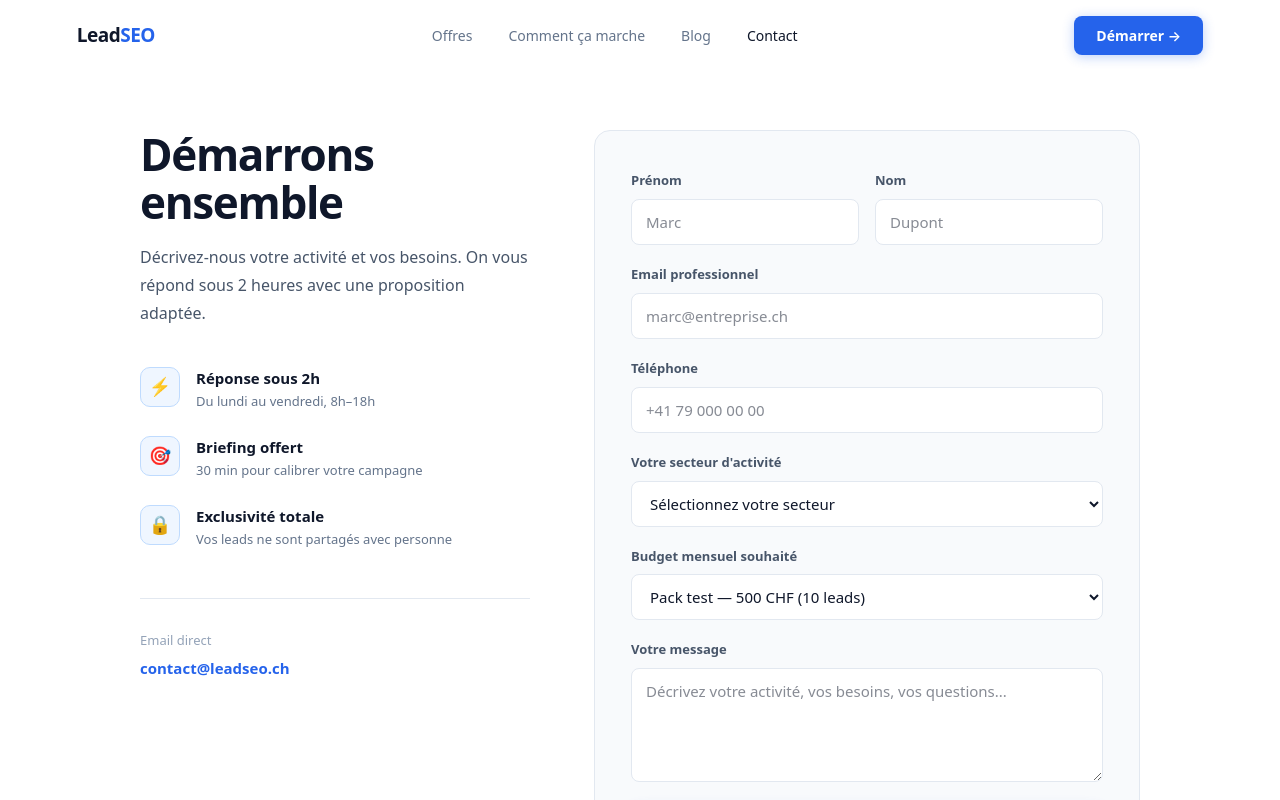
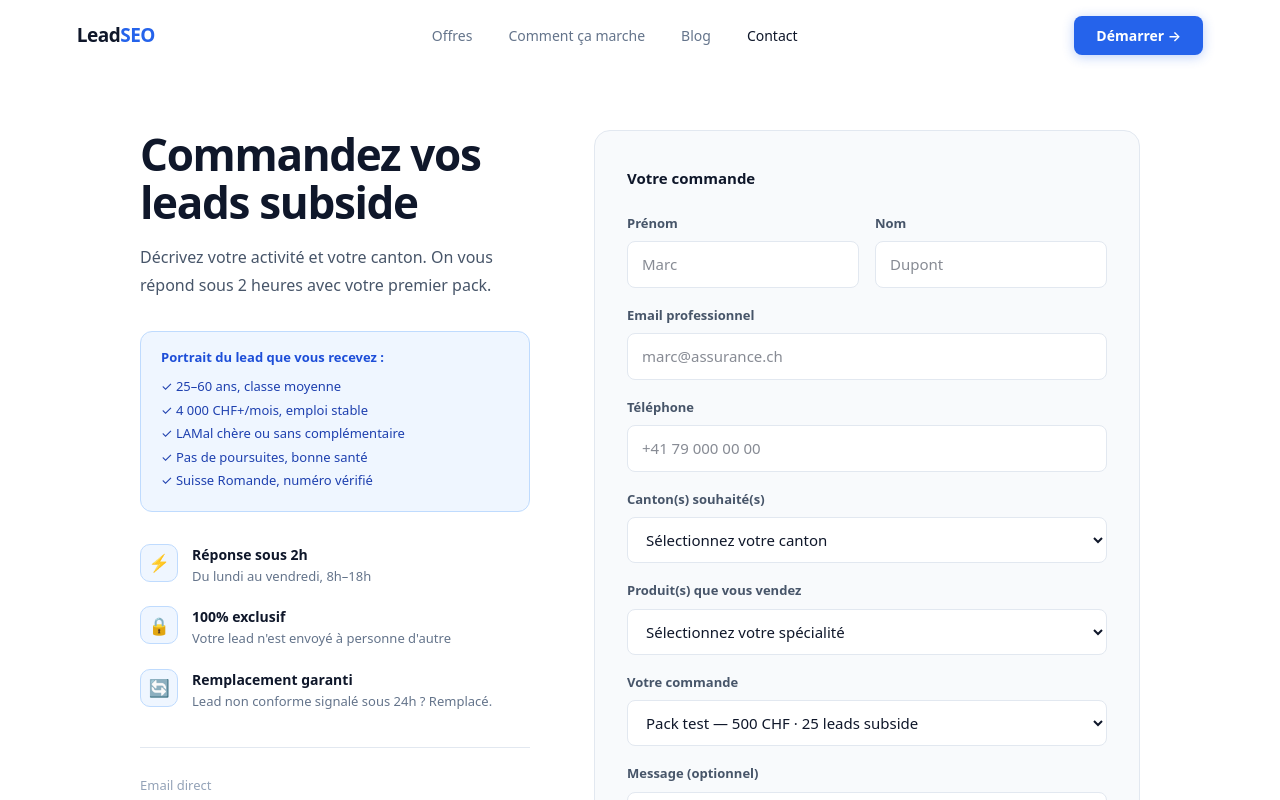
Before and after one commit to younesconseils/Leadseo, a Next.js app: page /contact in a window 1280 px wide. Shown: the top 800 px of the page. Built offline with nearby package versions, Linux system fonts and the light colour scheme.

Commit message:
Formulaire contact repositionné leads subside : canton, produit, portrait client

```diff
--- a/src/app/contact/page.tsx
+++ b/src/app/contact/page.tsx
@@ -1,8 +1,18 @@
 import type { Metadata } from 'next'
 
 export const metadata: Metadata = {
-  title: 'Contact & Commander — LeadSEO',
-  description: 'Contactez LeadSEO pour commander des leads qualifiés en Suisse. Réponse sous 2 heures.',
+  title: 'Commander des leads subside — LeadSEO',
+  description: 'Commandez vos leads subside exclusifs pour courtiers en assurance. Pack test 25 leads à 500 CHF. Réponse sous 2 heures.',
+}
+
+const inputStyle = {
+  width: '100%', background: '#fff', border: '1.5px solid #E2E8F0',
+  borderRadius: 8, padding: '11px 14px', color: '#0F172A', fontSize: 15, outline: 'none',
+  boxSizing: 'border-box' as const,
+}
+
+const labelStyle = {
+  display: 'block', fontSize: 13, fontWeight: 600, color: '#475569', marginBottom: 8,
 }
 
 export default function ContactPage() {
@@ -13,33 +23,47 @@ export default function ContactPage() {
         {/* Left */}
         <div>
           <h1 style={{ fontSize: 'clamp(28px, 3.5vw, 44px)', fontWeight: 900, color: '#0F172A', marginBottom: 16, letterSpacing: '-0.03em', lineHeight: 1.1 }}>
-            Démarrons ensemble
+            Commandez vos leads subside
           </h1>
-          <p style={{ color: '#475569', fontSize: 16, lineHeight: 1.75, marginBottom: 40 }}>
-            Décrivez-nous votre activité et vos besoins. On vous répond sous 2 heures avec une proposition adaptée.
+          <p style={{ color: '#475569', fontSize: 16, lineHeight: 1.75, marginBottom: 32 }}>
+            Décrivez votre activité et votre canton. On vous répond sous 2 heures avec votre premier pack.
           </p>
 
-          <div style={{ display: 'flex', flexDirection: 'column', gap: 24 }}>
+          {/* Portrait client */}
+          <div style={{ background: '#EFF6FF', border: '1.5px solid #BFDBFE', borderRadius: 12, padding: '16px 20px', marginBottom: 32 }}>
+            <p style={{ fontSize: 13, fontWeight: 700, color: '#1D4ED8', marginBottom: 10 }}>Portrait du lead que vous recevez :</p>
+            {[
+              '25–60 ans, classe moyenne',
+              '4 000 CHF+/mois, emploi stable',
+              'LAMal chère ou sans complémentaire',
+              'Pas de poursuites, bonne santé',
+              'Suisse Romande, numéro vérifié',
+            ].map(item => (
+              <p key={item} style={{ fontSize: 13, color: '#1E40AF', marginBottom: 4 }}>✓ {item}</p>
+            ))}
+          </div>
+
+          <div style={{ display: 'flex', flexDirection: 'column', gap: 20 }}>
             {[
               { icon: '⚡', t: 'Réponse sous 2h', d: 'Du lundi au vendredi, 8h–18h' },
-              { icon: '🎯', t: 'Briefing offert', d: '30 min pour calibrer votre campagne' },
-              { icon: '🔒', t: 'Exclusivité totale', d: 'Vos leads ne sont partagés avec personne' },
+              { icon: '🔒', t: '100% exclusif', d: 'Votre lead n\'est envoyé à personne d\'autre' },
+              { icon: '🔄', t: 'Remplacement garanti', d: 'Lead non conforme signalé sous 24h ? Remplacé.' },
             ].map(g => (
-              <div key={g.t} style={{ display: 'flex', gap: 16, alignItems: 'flex-start' }}>
+              <div key={g.t} style={{ display: 'flex', gap: 14, alignItems: 'flex-start' }}>
                 <div style={{
-                  width: 40, height: 40, borderRadius: 10, flexShrink: 0,
+                  width: 38, height: 38, borderRadius: 10, flexShrink: 0,
                   background: '#EFF6FF', border: '1.5px solid #BFDBFE',
-                  display: 'flex', alignItems: 'center', justifyContent: 'center', fontSize: 18,
+                  display: 'flex', alignItems: 'center', justifyContent: 'center', fontSize: 17,
                 }}>{g.icon}</div>
                 <div>
-                  <p style={{ fontWeight: 700, color: '#0F172A', fontSize: 15, marginBottom: 3 }}>{g.t}</p>
+                  <p style={{ fontWeight: 700, color: '#0F172A', fontSize: 14, marginBottom: 2 }}>{g.t}</p>
                   <p style={{ color: '#64748B', fontSize: 13 }}>{g.d}</p>
                 </div>
               </div>
             ))}
           </div>
 
-          <div style={{ marginTop: 48, paddingTop: 32, borderTop: '1px solid #E2E8F0' }}>
+          <div style={{ marginTop: 36, paddingTop: 28, borderTop: '1px solid #E2E8F0' }}>
             <p style={{ color: '#94A3B8', fontSize: 13, marginBottom: 6 }}>Email direct</p>
             <a href="mailto:contact@leadseo.ch" style={{ color: '#2563EB', fontSize: 15, fontWeight: 600, textDecoration: 'none' }}>
               contact@leadseo.ch
@@ -48,80 +72,74 @@ export default function ContactPage() {
         </div>
 
         {/* Form */}
-        <div style={{ background: '#F8FAFC', border: '1.5px solid #E2E8F0', borderRadius: 16, padding: '40px 36px' }}>
+        <div style={{ background: '#F8FAFC', border: '1.5px solid #E2E8F0', borderRadius: 16, padding: '36px 32px' }}>
+          <p style={{ fontSize: 15, fontWeight: 700, color: '#0F172A', marginBottom: 24 }}>Votre commande</p>
           <form
             action="https://formspree.io/f/VOTRE_ID"
             method="POST"
-            style={{ display: 'flex', flexDirection: 'column', gap: 20 }}
+            style={{ display: 'flex', flexDirection: 'column', gap: 18 }}
           >
             <div className="g-form-name">
               {[{ n: 'prenom', l: 'Prénom', p: 'Marc' }, { n: 'nom', l: 'Nom', p: 'Dupont' }].map(f => (
                 <div key={f.n}>
-                  <label style={{ display: 'block', fontSize: 13, fontWeight: 600, color: '#475569', marginBottom: 8 }}>{f.l}</label>
-                  <input name={f.n} type="text" placeholder={f.p} required style={{
-                    width: '100%', background: '#fff', border: '1.5px solid #E2E8F0',
-                    borderRadius: 8, padding: '11px 14px', color: '#0F172A', fontSize: 15, outline: 'none',
-                    boxSizing: 'border-box',
-                  }} />
+                  <label style={labelStyle}>{f.l}</label>
+                  <input name={f.n} type="text" placeholder={f.p} required style={inputStyle} />
                 </div>
               ))}
             </div>
 
             <div>
-              <label style={{ display: 'block', fontSize: 13, fontWeight: 600, color: '#475569', marginBottom: 8 }}>Email professionnel</label>
-              <input name="email" type="email" placeholder="marc@entreprise.ch" required style={{
-                width: '100%', background: '#fff', border: '1.5px solid #E2E8F0',
-                borderRadius: 8, padding: '11px 14px', color: '#0F172A', fontSize: 15, outline: 'none',
-                boxSizing: 'border-box',
-              }} />
+              <label style={labelStyle}>Email professionnel</label>
+              <input name="email" type="email" placeholder="marc@assurance.ch" required style={inputStyle} />
             </div>
 
             <div>
-              <label style={{ display: 'block', fontSize: 13, fontWeight: 600, color: '#475569', marginBottom: 8 }}>Téléphone</label>
-              <input name="telephone" type="tel" placeholder="+41 79 000 00 00" style={{
-                width: '100%', background: '#fff', border: '1.5px solid #E2E8F0',
-                borderRadius: 8, padding: '11px 14px', color: '#0F172A', fontSize: 15, outline: 'none',
-                boxSizing: 'border-box',
-              }} />
+              <label style={labelStyle}>Téléphone</label>
+              <input name="telephone" type="tel" placeholder="+41 79 000 00 00" required style={inputStyle} />
             </div>
 
             <div>
-              <label style={{ display: 'block', fontSize: 13, fontWeight: 600, color: '#475569', marginBottom: 8 }}>Votre secteur d'activité</label>
-              <select name="secteur" style={{
-                width: '100%', background: '#fff', border: '1.5px solid #E2E8F0',
-                borderRadius: 8, padding: '11px 14px', color: '#0F172A', fontSize: 15, outline: 'none',
-                boxSizing: 'border-box',
-              }}>
-                <option value="">Sélectionnez votre secteur</option>
-                {['Assurance maladie (LAMal)', 'Prévoyance LPP', 'Assurance vie', 'Assurance auto', 'RC professionnelle', 'Assurance ménage', 'Prévoyance 3e pilier', 'Autre assurance'].map(s => (
+              <label style={labelStyle}>Canton(s) souhaité(s)</label>
+              <select name="canton" required style={inputStyle}>
+                <option value="">Sélectionnez votre canton</option>
+                {['Genève', 'Vaud', 'Fribourg', 'Valais', 'Neuchâtel', 'Jura', 'Berne (francophone)', 'Tous les cantons romands'].map(c => (
+                  <option key={c} value={c}>{c}</option>
+                ))}
+              </select>
+            </div>
+
+            <div>
+              <label style={labelStyle}>Produit(s) que vous vendez</label>
+              <select name="produit" style={inputStyle}>
+                <option value="">Sélectionnez votre spécialité</option>
+                {[
+                  'Assurance maladie (LAMal)',
+                  'Assurance complémentaire',
+                  'LAMal + complémentaire',
+                  'Prévoyance 3e pilier',
+                  'Assurance vie',
+                  'Multi-produits assurance',
+                ].map(s => (
                   <option key={s} value={s}>{s}</option>
                 ))}
               </select>
             </div>
 
             <div>
-              <label style={{ display: 'block', fontSize: 13, fontWeight: 600, color: '#475569', marginBottom: 8 }}>Budget mensuel souhaité</label>
-              <select name="budget" style={{
-                width: '100%', background: '#fff', border: '1.5px solid #E2E8F0',
-                borderRadius: 8, padding: '11px 14px', color: '#0F172A', fontSize: 15, outline: 'none',
-                boxSizing: 'border-box',
-              }}>
-                <option value="test">Pack test — 500 CHF (10 leads)</option>
-                <option value="1000">~1 000 CHF/mois — 28 leads à 35 CHF</option>
-                <option value="3000">~3 000 CHF/mois — 100 leads à 30 CHF</option>
-                <option value="5000">~5 000 CHF/mois — 178 leads à 28 CHF</option>
-                <option value="7500">~7 500 CHF/mois — 375 leads à 20 CHF</option>
-                <option value="custom">Autre budget — précisez dans le message</option>
+              <label style={labelStyle}>Votre commande</label>
+              <select name="budget" required style={inputStyle}>
+                <option value="test">Pack test — 500 CHF · 25 leads subside</option>
+                <option value="1000">1 000 CHF/mois · ~28 leads à 35 CHF</option>
+                <option value="3000">3 000 CHF/mois · ~100 leads à 30 CHF</option>
+                <option value="5000">5 000 CHF/mois · ~178 leads à 28 CHF</option>
+                <option value="7500">7 500 CHF/mois · ~375 leads à 20 CHF</option>
+                <option value="custom">Autre volume — je précise dans le message</option>
               </select>
             </div>
 
             <div>
-              <label style={{ display: 'block', fontSize: 13, fontWeight: 600, color: '#475569', marginBottom: 8 }}>Votre message</label>
-              <textarea name="message" rows={4} placeholder="Décrivez votre activité, vos besoins, vos questions..." style={{
-                width: '100%', background: '#fff', border: '1.5px solid #E2E8F0',
-                borderRadius: 8, padding: '11px 14px', color: '#0F172A', fontSize: 15, outline: 'none',
-                resize: 'vertical', boxSizing: 'border-box',
-              }} />
+              <label style={labelStyle}>Message (optionnel)</label>
+              <textarea name="message" rows={3} placeholder="Précisions sur votre activité, vos critères, vos questions..." style={{ ...inputStyle, resize: 'vertical' }} />
             </div>
 
             <button type="submit" style={{
@@ -130,11 +148,11 @@ export default function ContactPage() {
               fontSize: 16, fontWeight: 700, border: 'none', cursor: 'pointer',
               boxShadow: '0 4px 16px rgba(37,99,235,0.3)',
             }}>
-              Envoyer ma demande →
+              Commander mes leads subside →
             </button>
 
             <p style={{ color: '#94A3B8', fontSize: 12, textAlign: 'center', lineHeight: 1.6 }}>
-              Vos données ne sont jamais revendues. Conformité LPD garantie. Réponse sous 2 heures.
+              Conformité LPD garantie · Leads 100% exclusifs · Réponse sous 2h
             </p>
           </form>
         </div>
```
